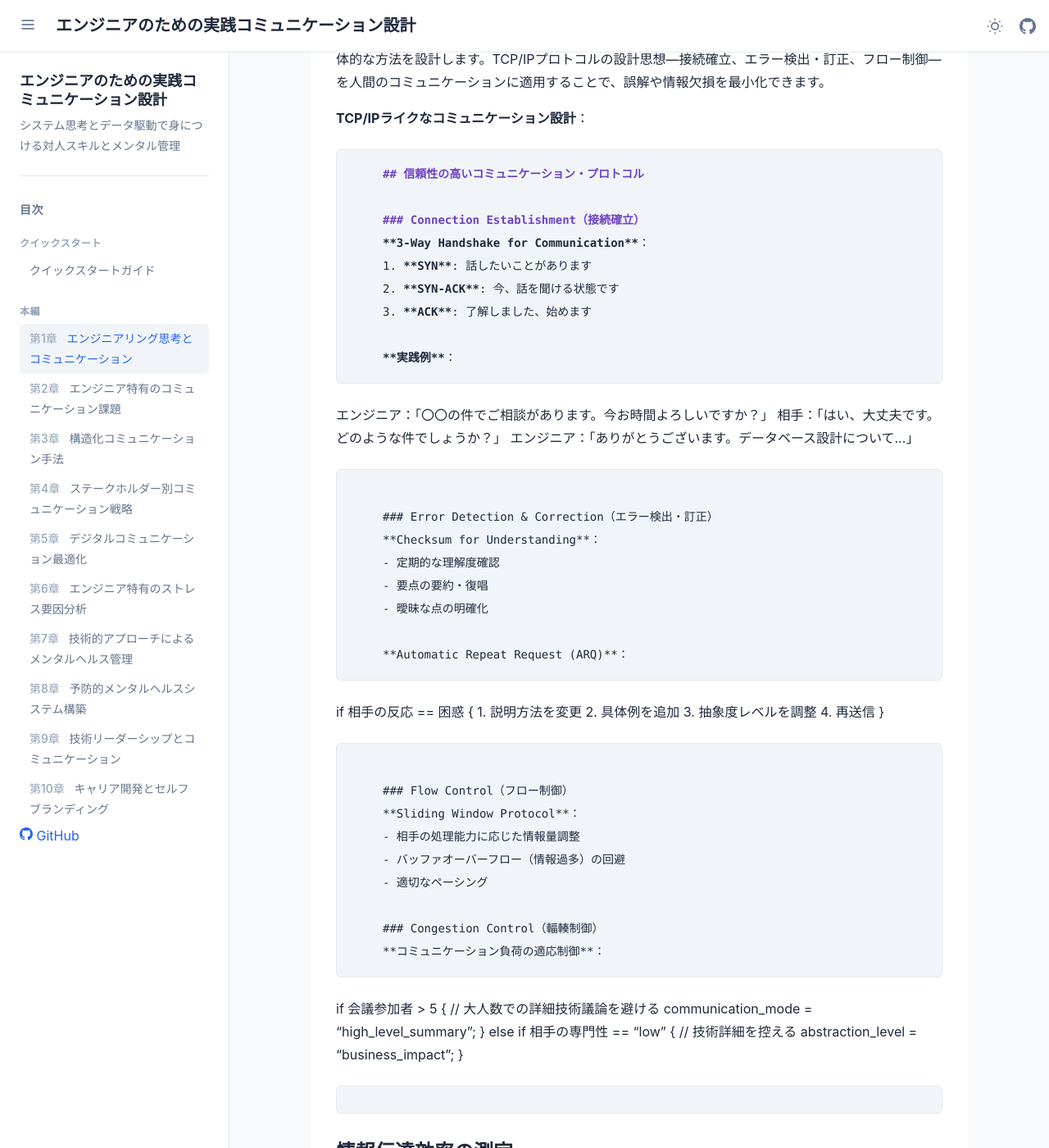
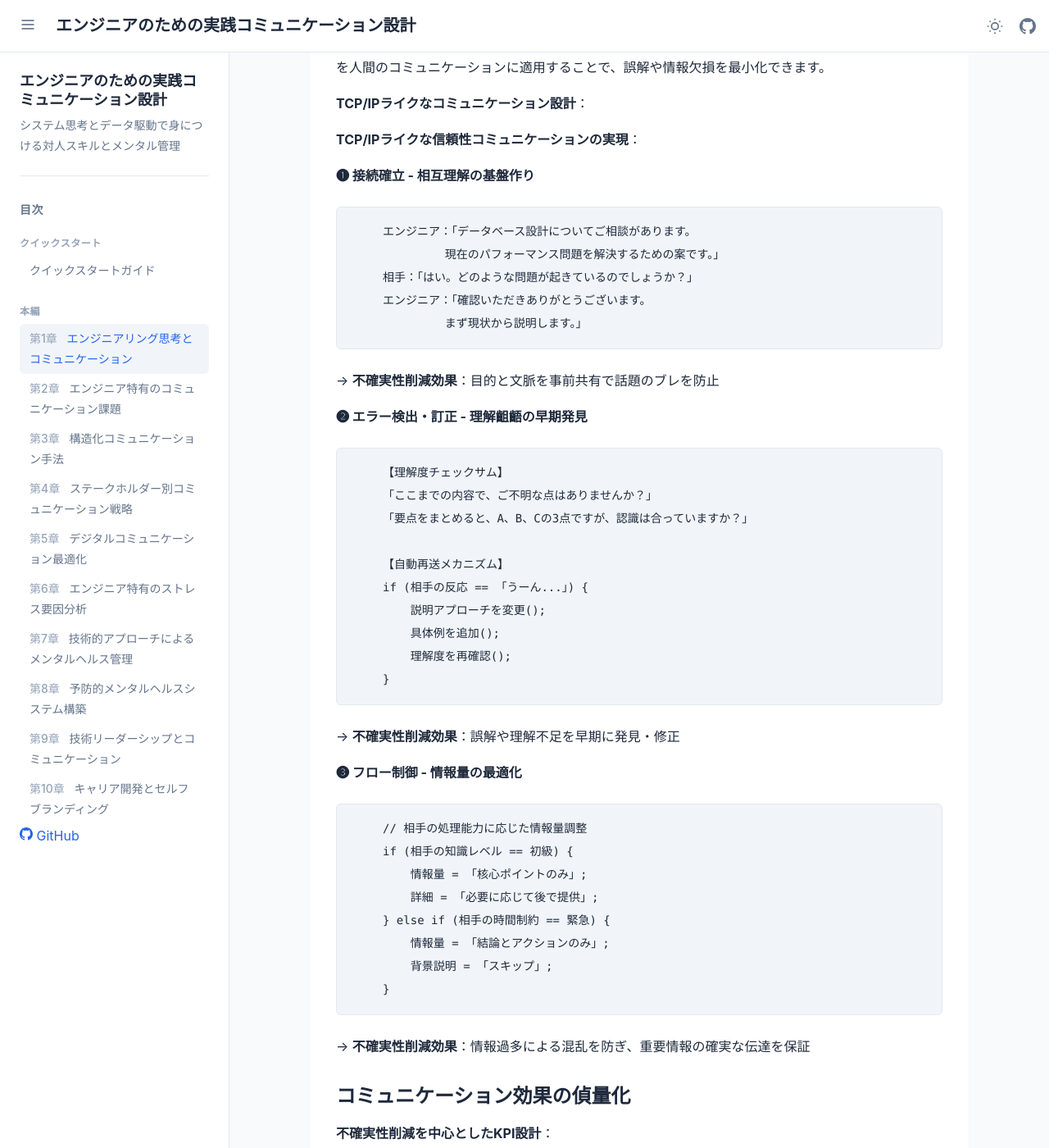
Before and after one commit to itdojp/IT-engineer-communication-book, a Jekyll site: the page built from docs/src/chapter-engineering-communication/index.md, in a window 1280 px wide and 1400 px high, scrolled down 5313 px. Shown: the whole window at 82% size. Built offline with Jekyll 4.4.1, drawn with Linux system fonts in a browser that asks for light colours; some of the changed text lies outside the part shown.

Commit message:
Address Gemini Pro 2.5 review feedback for Chapter 1
Implemented comprehensive improvements to address three main issues:

1. **Cognitive Load Reduction**:
   - Restructured information presentation with progressive revelation
   - Grouped related concepts for better comprehension
   - Simplified complex sections while maintaining technical depth

2. **Logical Connection Strengthening**:
   - Enhanced connections to core "uncertainty reduction" theme
   - Added explicit explanations of how techniques relate to communication goals
   - Improved flow between concepts and practical applications

3. **Focus Clarification**:
   - Emphasized communication concepts over tool syntax
   - Repositioned technical details as supporting elements
   - Strengthened strategic messaging throughout

Key changes:
- Enhanced システム思考 section with uncertainty reduction focus
- Restructured detailed orientation explanation for strategic clarity
- Improved cognitive load theory with practical applications
- Redesigned information theory section around uncertainty reduction
- Simplified TCP/IP communication protocol explanations
- Updated KPI metrics to center on uncertainty reduction theme

🤖 Generated with [Claude Code](https://claude.ai/code)

Co-Authored-By: Claude <noreply@anthropic.com>

````diff
--- a/docs/_layouts/default.html
+++ b/docs/_layouts/default.html
@@ -11,7 +11,8 @@
     <link rel="stylesheet" href="{{ '/assets/css/main.css' | relative_url }}">
 
     <!-- Favicon -->
-    <link rel="icon" type="image/x-icon" href="{{ '/assets/favicon.ico' | relative_url }}">
+    <link rel="icon" type="image/png" sizes="48x48" href="{{ '/assets/images/itdo_logo_48x48_blue.png' | relative_url }}">
+    <link rel="shortcut icon" type="image/png" href="{{ '/assets/images/itdo_logo_48x48_blue.png' | relative_url }}">
 </head>
 <body>
     <div class="container">
--- a/docs/src/chapter-engineering-communication/index.md
+++ b/docs/src/chapter-engineering-communication/index.md
@@ -27,9 +27,13 @@ layout: book
 
 優秀な技術者ほど、対人コミュニケーションで困難を感じる傾向があります。これは能力不足ではなく、**技術者の思考様式が対人関係の要求と本質的に異なる**ためです。
 
-### システム思考：エンジニアの認知的強み
+### システム思考：不確実性削減の基盤
 
-**システム思考の特徴**：
+**なぜシステム思考がコミュニケーションに重要なのか**：
+
+エンジニアが日常的に行うシステム設計と、効果的なコミュニケーションには共通の本質があります。どちらも**複雑な要素間の関係を整理し、不確実性を削減する**プロセスだからです。
+
+**システム思考がコミュニケーションの不確実性を削減する仕組み**：
 
 <svg width="800" height="500" viewBox="0 0 800 500" xmlns="http://www.w3.org/2000/svg">
   <title>システム思考の認知プロセス</title>
@@ -136,9 +140,14 @@ layout: book
   </style>
 </svg>
 
-**システム思考の4つの認知プロセス**：
+**不確実性削減への応用例**：
 
-エンジニアの思考は、これら4つのプロセスが相互に連携し、技術的問題解決において強力な能力を発揮します。しかし、対人コミュニケーションでは、この特性が時として障壁となることもあります。
+1. **全体性の理解** → 相手の文脈・制約・目標を把握し、背景の不確実性を削減
+2. **因果関係の分析** → コミュニケーション問題の根本原因を特定し、対症療法を回避
+3. **抽象化能力** → 技術詳細と業務影響を適切なレベルで説明し、認識ギャップを削減
+4. **最適化志向** → 相手の時間・関心・理解度に応じた効率的な情報伝達を実現
+
+これらの認知プロセスを意識的にコミュニケーションに適用することで、技術者特有の強みを活かしながら対人関係の課題を解決できます。
 
 ### 論理的推論：技術者の思考基盤
 
@@ -272,9 +281,16 @@ layout: book
   <text x="625" y="75" font-family="Inter, sans-serif" font-size="12" text-anchor="middle" fill="#dc2626">−</text>
 </svg>
 
-**詳細志向の特徴**：
+**詳細志向をコミュニケーションで活かす戦略**：
 
-エンジニアの詳細志向は、技術的品質向上に不可欠な特性ですが、コミュニケーション場面では相手との認識ギャップを生む要因にもなります。重要なのは、**状況に応じて適切な抽象化レベルを選択する能力**を身につけることです。
+エンジニアの詳細志向は、**適切に管理すれば信頼性の高いコミュニケーション**を実現する強力な武器になります。重要なのは、相手の知識レベルと時間制約に応じて**情報の粒度を調整する**ことです。
+
+**状況別の詳細レベル調整例**：
+- **マネージャー向け**：ビジネス影響に焦点、技術詳細は補足資料で提供
+- **同僚エンジニア向け**：技術的制約や代替案を含む包括的な説明
+- **ステークホルダー向け**：リスクと対策を中心とした要点整理
+
+この調整能力により、**相手にとって最適な情報密度で不確実性を削減**できます。
 
 ### 認知負荷理論：エンジニアの情報処理
 
@@ -424,69 +440,52 @@ layout: book
   </text>
 </svg>
 
-**認知負荷最適化の原則**：
+**コミュニケーションにおける認知負荷最適化**：
 
-エンジニアの認知リソースは有限です。**外在的負荷（環境的な阻害要因）を削減**し、**学習関連負荷（建設的な理解構築）**に集中することで、コミュニケーション効率が大幅に向上します。
+認知負荷理論をコミュニケーションに応用することで、**相手の理解負担を最小化しながら、必要な情報を効率的に伝達**できます。
+
+**実践的な負荷軽減手法**：
+- **チャンキング**：関連情報を意味のあるグループに分割（例：「問題」「原因」「対策」）
+- **プログレッシブ・ディスクロージャー**：基本事項→詳細→例外事項の順で段階的に情報提供
+- **外部記憶の活用**：図表・文書で複雑な構造を可視化し、口頭では要点のみ説明
+
+これにより、**相手のワーキングメモリに過負荷をかけることなく、核心的な理解を促進**できます。
 
 ---
 
 ## 1.2 コミュニケーションのシステムモデル
 
-### 情報理論的アプローチ：通信システムとしてのコミュニケーション
+### 情報理論による不確実性削減モデル
 
-エンジニアにとって馴染み深いネットワーク通信の概念を、人間同士のコミュニケーションに応用することで、より構造的で信頼性の高いコミュニケーション設計が可能になります。
+コミュニケーションの本質は**情報の不確実性を削減するプロセス**です。エンジニアに馴染み深いネットワーク通信の概念を人間同士のコミュニケーションに応用することで、**誤解や情報欠損を最小化した信頼性の高い情報交換**を実現できます。
+
+**コミュニケーションでの不確実性の源泉**：
+- **意味的不確実性**：同じ単語の異なる解釈
+- **文脈的不確実性**：背景情報の欠如
+- **意図的不確実性**：目的や期待の齟齬
+- **時間的不確実性**：優先度や期限の曖昧さ
 
 まず、古典的な情報理論の基礎となるShannon-Weaverモデルを現代のコミュニケーション課題に合わせて拡張し、多層的なプロトコルスタックとして整理してみましょう。
 
 **Shannon-Weaver通信モデルの拡張**：
 
-```markdown
-## コミュニケーション・プロトコル・スタック
+**不確実性削減のためのコミュニケーション・プロトコル・スタック**：
 
-### Layer 1: Physical（物理層）
-**チャネル**：
-- 対面会話：音声、表情、ジェスチャー
-- デジタル：テキスト、音声、動画
-- 混在：ハイブリッド会議、非同期＋同期
+**❶ 物理層 - 情報伝達チャネルの最適化**
+- ノイズ除去：集中できる環境の確保
+- チャネル選択：内容の緊急度や複雑さに応じた媒体選択
 
-**ノイズ要因**：
-- 物理的ノイズ：音響、視覚的妨害
-- 環境的ノイズ：時間圧迫、割り込み
-- 認知的ノイズ：疲労、注意散漫
+**❷ 構文層 - 情報構造の標準化**
+- PREP法：結論→理由→具体例→結論の構造化
+- 5W1Hフレーム：事実情報の漏れなく伝達
 
-### Layer 2: Syntax（構文層）
-**メッセージフォーマット**：
-- 自然言語：日本語、英語
-- 技術言語：コード、図表、数式
-- ボディランゲージ：非言語コミュニケーション
+**❸ 意味層 - 共通理解の確立**
+- 用語定義：専門用語や曖昧な表現の明確化
+- 前提確認：相手の知識レベルや文脈理解の確認
 
-**プロトコル**：
-- 会話の順序・手順
-- 質問・応答パターン
-- エラー訂正・再送メカニズム
-
-### Layer 3: Semantics（意味層）
-**コンテキスト共有**：
-- ドメイン知識の前提
-- 共通語彙・専門用語
-- 暗黙的前提の明示化
-
-**意味的整合性**：
-- 送信者意図 vs 受信者理解
-- 技術的精度 vs 理解可能性
-- 抽象度レベルの調整
-
-### Layer 4: Pragmatics（語用論層）
-**コミュニケーション目的**：
-- 情報伝達：事実・データの共有
-- 合意形成：意思決定・方針決定
-- 関係構築：信頼・協力関係の育成
-
-**コンテキスト適応**：
-- 相手の立場・関心・制約の考慮
-- 組織文化・政治的要因への配慮
-- タイミング・優先度の調整
-```
+**❹ 語用論層 - 目的と効果の最適化**
+- 目的明示：会話のゴールと期待する成果を事前に共有
+- フィードバックループ：理解度の定期確認と調整
 
 ### プロトコルスタック概念の実装
 
@@ -494,97 +493,66 @@ layout: book
 
 **TCP/IPライクなコミュニケーション設計**：
 
-```markdown
-## 信頼性の高いコミュニケーション・プロトコル
+**TCP/IPライクな信頼性コミュニケーションの実現**：
 
-### Connection Establishment（接続確立）
-**3-Way Handshake for Communication**：
-1. **SYN**: 話したいことがあります
-2. **SYN-ACK**: 今、話を聞ける状態です
-3. **ACK**: 了解しました、始めます
+**❶ 接続確立 - 相互理解の基盤作り**
+```
+エンジニア：「データベース設計についてご相談があります。
+         現在のパフォーマンス問題を解決するための案です。」
+相手：「はい。どのような問題が起きているのでしょうか？」
+エンジニア：「確認いただきありがとうございます。
+         まず現状から説明します。」
+```
+→ **不確実性削減効果**：目的と文脈を事前共有で話題のブレを防止
 
-**実践例**：
+**❷ エラー検出・訂正 - 理解齟齬の早期発見**
 ```
-エンジニア：「〇〇の件でご相談があります。今お時間よろしいですか？」
-相手：「はい、大丈夫です。どのような件でしょうか？」
-エンジニア：「ありがとうございます。データベース設計について...」
-```
+【理解度チェックサム】
+「ここまでの内容で、ご不明な点はありませんか？」
+「要点をまとめると、A、B、Cの3点ですが、認識は合っていますか？」
 
-### Error Detection & Correction（エラー検出・訂正）
-**Checksum for Understanding**：
-- 定期的な理解度確認
-- 要点の要約・復唱
-- 曖昧な点の明確化
-
-**Automatic Repeat Request (ARQ)**：
-```
-if 相手の反応 == 困惑 {
-    1. 説明方法を変更
-    2. 具体例を追加
-    3. 抽象度レベルを調整
-    4. 再送信
+【自動再送メカニズム】
+if (相手の反応 == 「うーん...」) {
+    説明アプローチを変更();
+    具体例を追加();
+    理解度を再確認();
 }
 ```
+→ **不確実性削減効果**：誤解や理解不足を早期に発見・修正
 
-### Flow Control（フロー制御）
-**Sliding Window Protocol**：
-- 相手の処理能力に応じた情報量調整
-- バッファオーバーフロー（情報過多）の回避
-- 適切なペーシング
-
-### Congestion Control（輻輳制御）
-**コミュニケーション負荷の適応制御**：
+**❸ フロー制御 - 情報量の最適化**
 ```
-if 会議参加者 > 5 {
-    // 大人数での詳細技術議論を避ける
-    communication_mode = "high_level_summary";
-} else if 相手の専門性 == "low" {
-    // 技術詳細を控える
-    abstraction_level = "business_impact";
+// 相手の処理能力に応じた情報量調整
+if (相手の知識レベル == 初級) {
+    情報量 = 「核心ポイントのみ」;
+    詳細 = 「必要に応じて後で提供」;
+} else if (相手の時間制約 == 緊急) {
+    情報量 = 「結論とアクションのみ」;
+    背景説明 = 「スキップ」;
 }
 ```
-```
+→ **不確実性削減効果**：情報過多による混乱を防ぎ、重要情報の確実な伝達を保証
 
-### 情報伝達効率の測定
+### コミュニケーション効果の偵量化
 
-**コミュニケーションKPIの設計**：
+**不確実性削減を中心としたKPI設計**：
 
-```markdown
-## Communication Quality Metrics
+**❶ 理解品質指標**
+- **理解一致度**：会話後の相互理解確認での一致率 > 90%
+- **誤解発生率**：後に判明する認識ギャップ < 10%
+- **再説明率**：同じ内容の繰り返し説明 < 20%
 
-### 効率性指標（Efficiency Metrics）
-**Throughput（スループット）**：
-- 単位時間あたりの情報伝達量
-- 測定：説明された概念数/時間
-- 目標：技術者間 > 10概念/時間、非技術者 > 5概念/時間
+**❷ 効率性指標**
+- **意思決定速度**：必要情報が揃ってから結論までの時間
+- **情報密度**：単位時間あたりの有効情報伝達量
+- **コンテキスト共有率**：前提条件や背景情報の共通理解度
 
-**Latency（遅延時間）**：
-- 質問から理解確認までの時間
-- 測定：「分かりました」確認までの時間
-- 目標：重要事項 < 5分、詳細事項 < 15分
+**❸ 満足度指標**
+- **コミュニケーション品質満足度**：5段階評価で平均 > 4.0
+- **相互理解実感**：「きちんと伝わった」と感じる率 > 85%
+- **関係改善実感**：コミュニケーション後の信頼関係向上を実感
 
-### 品質指標（Quality Metrics）
-**Error Rate（エラー率）**：
-- 誤解・認識相違の発生率
-- 測定：後に判明した認識齟齬の割合
-- 目標：重要事項 < 5%、詳細事項 < 15%
-
-**Satisfaction（満足度）**：
-- 双方のコミュニケーション満足度
-- 測定：5段階評価（1=全く不満、5=非常に満足）
-- 目標：平均 > 4.0
-
-### 信頼性指標（Reliability Metrics）
-**Availability（可用性）**：
-- 円滑なコミュニケーションが成立する確率
-- 測定：成功した対話セッション/全対話セッション
-- 目標：> 95%
-
-**Recovery Time（復旧時間）**：
-- 誤解発生から修正完了までの時間
-- 測定：問題認識から合意再形成まで
-- 目標：< 24時間（非緊急）、< 2時間（緊急）
-```
+**これらの指標により、コミュニケーションの本質的品質「不確実性の削減」を定量的に評価・改善**できます。
 
 ---
 
````
